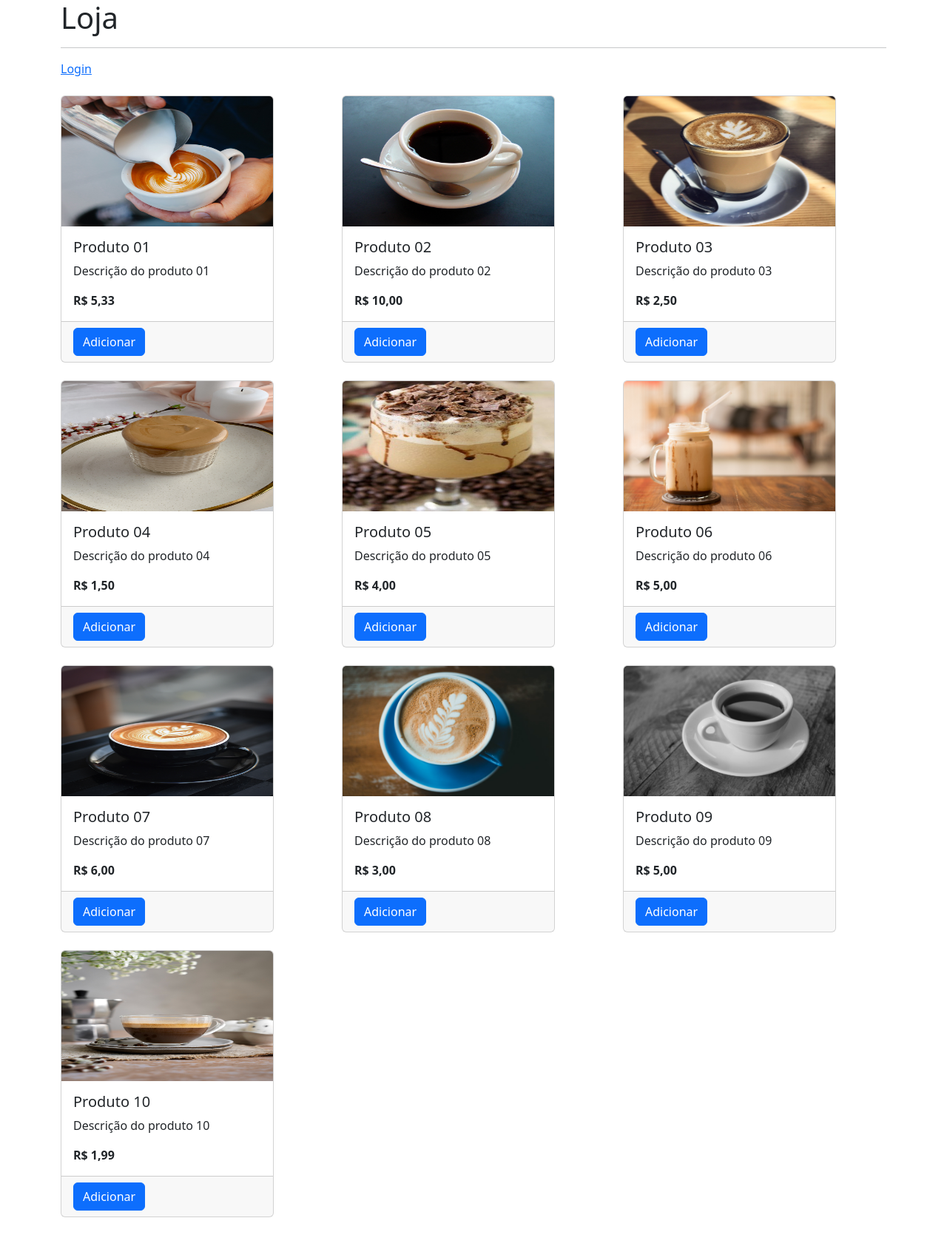
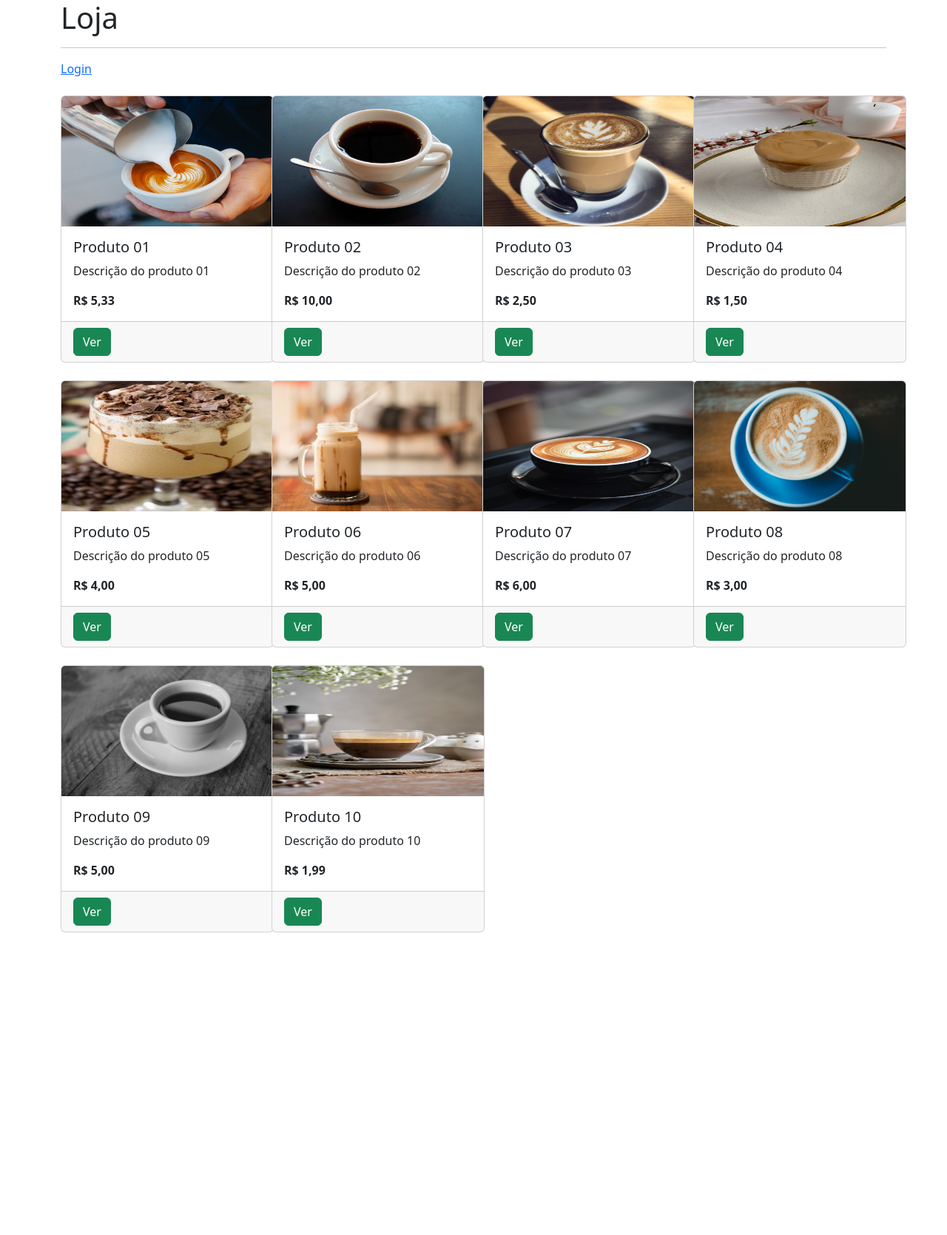
Before and after one commit to RoniePetersonDF2/2024-01-LV-II, a PHP site: page /index.php in a window 1280 px wide. Shown: the whole page at 74% size. After the commit the page ends 1260 px from the top, so only its background shows below. Run offline with PHP 8.4, Linux system fonts and the light colour scheme.

Commit message:
Update index.php

```diff
--- a/etc_2024_LV_II/21/index.php
+++ b/etc_2024_LV_II/21/index.php
@@ -40,10 +40,10 @@ $produtos = $dao->getAll();
         </div>
     <?php endif; ?>
 
-    <div class="row">
+    <div class="row align-items-center">
         <?php foreach ($produtos as $produto) : ?>
-            <div class="col-4">
-                <div class="card" style="width: 18rem;">
+            <div class="col-xs col-md-6 col-lg-3">
+                <div class="card" style="min-width: 18rem;">
                     <img src="assets/img/<?=$produto['imagem']??'cafe.jpg'?>" class="card-img-top" alt="imagem de café" style="height: 22vh;">
                     <div class="card-body">
                         <h5 class="card-title"><?= $produto['nome']; ?></h5>
@@ -51,7 +51,10 @@ $produtos = $dao->getAll();
                         <b>R$ <?= number_format($produto['preco'], 2, ',', '.'); ?></b>
                     </div>
                     <div class="card-footer">
-                        <a href="carrinho/cart-add.php?id=<?= $produto['id'] ?>" class="btn btn-primary">Adicionar</a>
+                        <?php if (isset($_SESSION['usuario'])) : ?>
+                            <a href="carrinho/cart-add.php?id=<?= $produto['id'] ?>" class="btn btn-primary">Adicionar</a>
+                        <?php endif; ?>
+                        <a href="carrinho/cart-show.php?id=<?= $produto['id'] ?>" class="btn btn-success">Ver</a>
                     </div>
                 </div>
                 <br>
```
